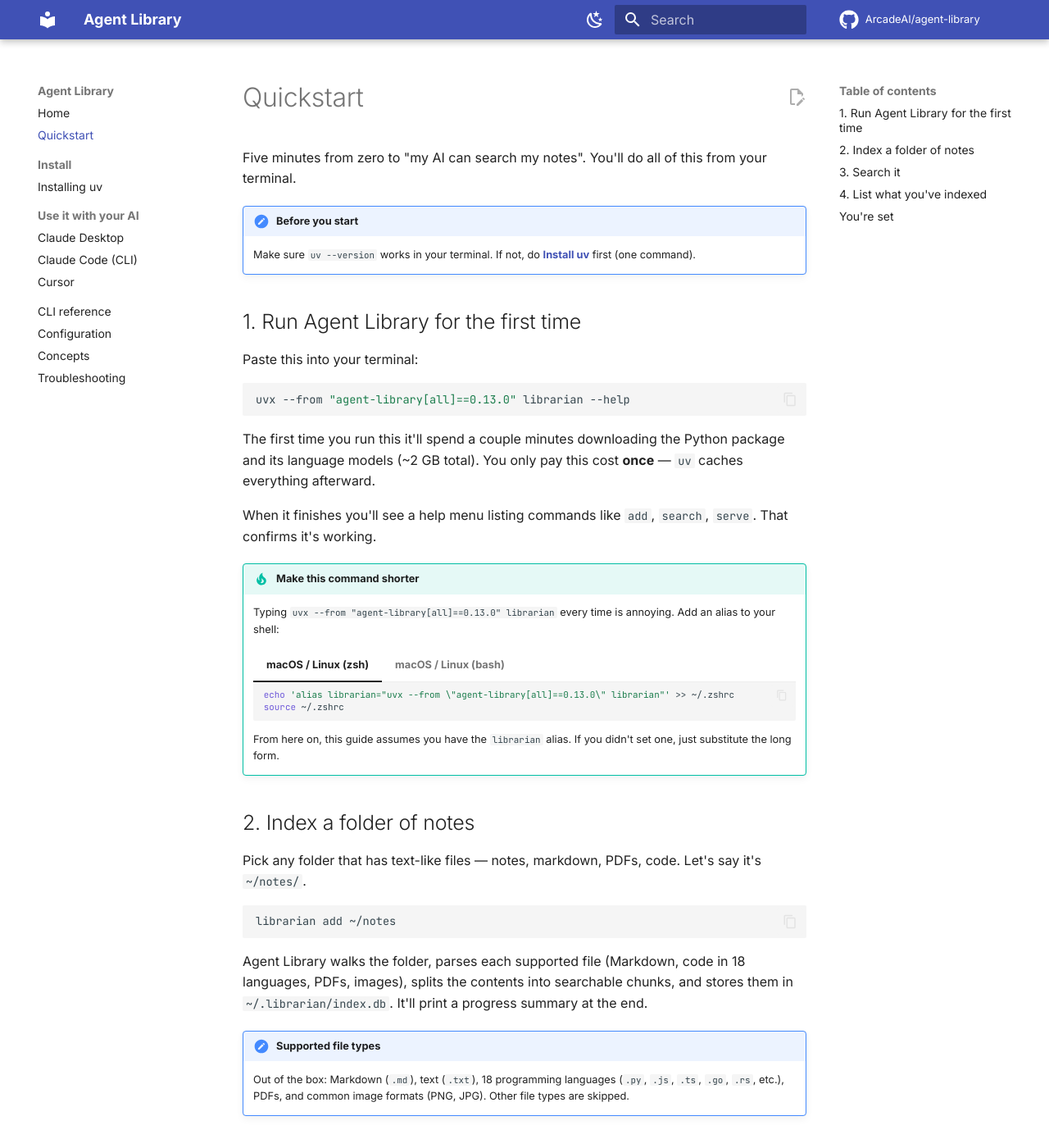
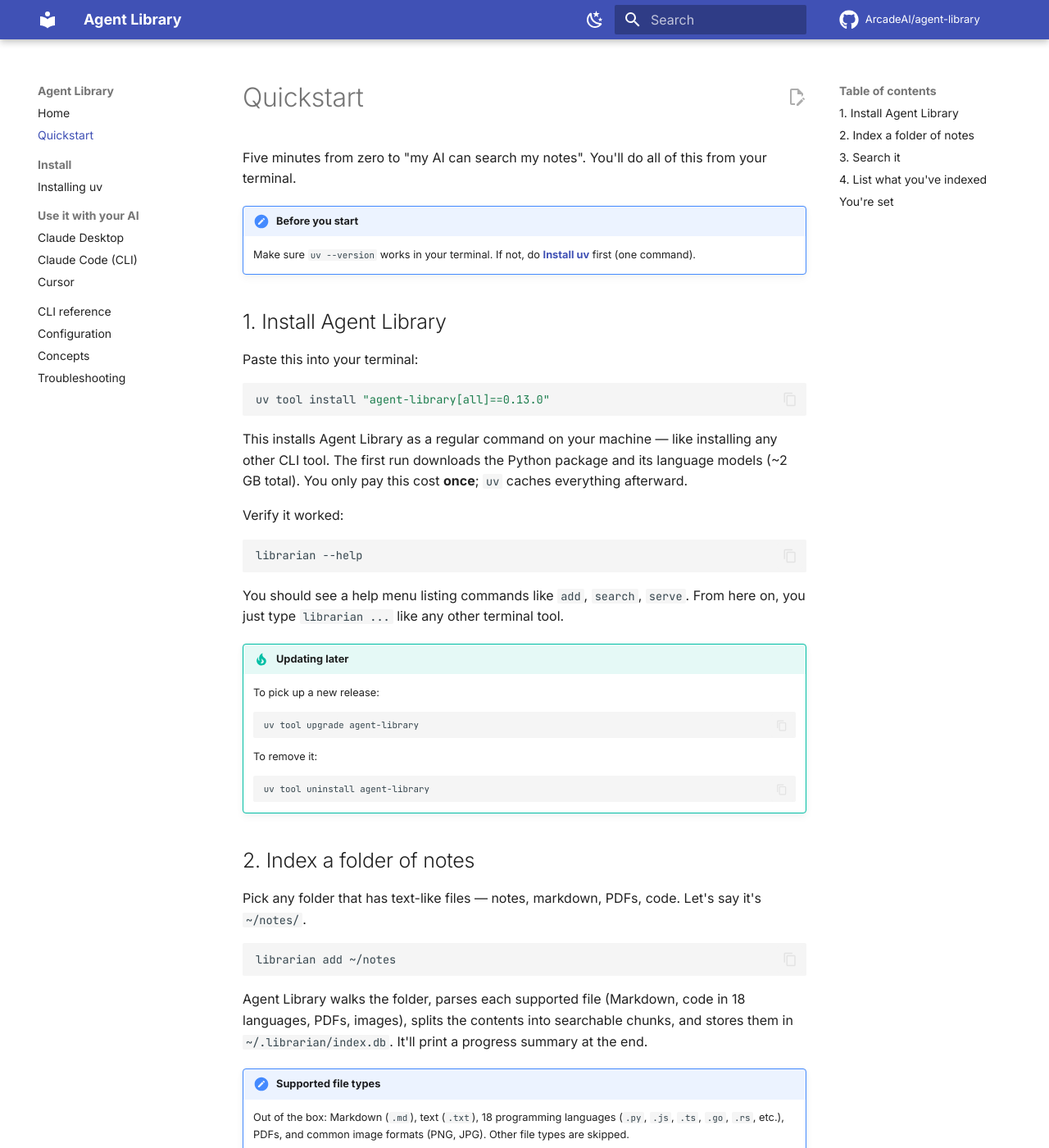
Before and after one commit to arcadeai-labs/agent-library, an MkDocs documentation site: the page built from docs/quickstart.md, in a window 1280 px wide and 1400 px high. Shown: the whole window at 82% size. Built offline with MkDocs 1.6.1 and Material for MkDocs 9.7.7, drawn with Linux system fonts in a browser that asks for light colours; comment, search, counter and statistics services are not loaded.

Commit message:
Use `uv tool install` for terminal usage; keep `uvx` for MCP configs
Quickstart was suggesting users add a shell alias to shorten
`uvx --from "agent-library[all]==0.13.0" librarian`. `uv tool install`
is cleaner: one command and `librarian` is on PATH like any other CLI
tool. Verified end-to-end: the binary lands at ~/.local/bin/librarian
and runs.

Integration pages keep `uvx --from ...` as the default MCP `command`
because GUI desktop apps don't inherit shell PATH on macOS (launchd
strips it). Each page now has an "Already ran `uv tool install`?" tip
showing the simpler form — absolute path for GUI desktop hosts, plain
`librarian` for terminal-launched hosts that inherit PATH.

Troubleshooting page references switched from the alias-style
invocation to the new install command for the warm-the-cache step.

````diff
--- a/docs/quickstart.md
+++ b/docs/quickstart.md
@@ -5,36 +5,36 @@
 !!! note "Before you start"
     Make sure `uv --version` works in your terminal. If not, do **[Install uv](install.md)** first (one command).
 
-## 1. Run Agent Library for the first time
+## 1. Install Agent Library
 
 Paste this into your terminal:
 
 ```bash
-uvx --from "agent-library[all]==0.13.0" librarian --help
+uv tool install "agent-library[all]==0.13.0"
 ```
 
-The first time you run this it'll spend a couple minutes downloading the Python package and its language models (~2 GB total). You only pay this cost **once** — `uv` caches everything afterward.
+This installs Agent Library as a regular command on your machine — like installing any other CLI tool. The first run downloads the Python package and its language models (~2 GB total). You only pay this cost **once**; `uv` caches everything afterward.
 
-When it finishes you'll see a help menu listing commands like `add`, `search`, `serve`. That confirms it's working.
+Verify it worked:
 
-!!! tip "Make this command shorter"
-    Typing `uvx --from "agent-library[all]==0.13.0" librarian` every time is annoying. Add an alias to your shell:
+```bash
+librarian --help
+```
 
-    === "macOS / Linux (zsh)"
+You should see a help menu listing commands like `add`, `search`, `serve`. From here on, you just type `librarian ...` like any other terminal tool.
 
-        ```bash
-        echo 'alias librarian="uvx --from \"agent-library[all]==0.13.0\" librarian"' >> ~/.zshrc
-        source ~/.zshrc
-        ```
+!!! tip "Updating later"
+    To pick up a new release:
 
-    === "macOS / Linux (bash)"
+    ```bash
+    uv tool upgrade agent-library
+    ```
 
-        ```bash
-        echo 'alias librarian="uvx --from \"agent-library[all]==0.13.0\" librarian"' >> ~/.bashrc
-        source ~/.bashrc
-        ```
+    To remove it:
 
-    From here on, this guide assumes you have the `librarian` alias. If you didn't set one, just substitute the long form.
+    ```bash
+    uv tool uninstall agent-library
+    ```
 
 ## 2. Index a folder of notes
 
````
Also changed, not shown: docs/integrations/claude-code.md (+12 -0 lines), docs/integrations/claude-desktop.md (+12 -0 lines), docs/integrations/cursor.md (+12 -0 lines), docs/troubleshooting.md (+3 -2 lines).
